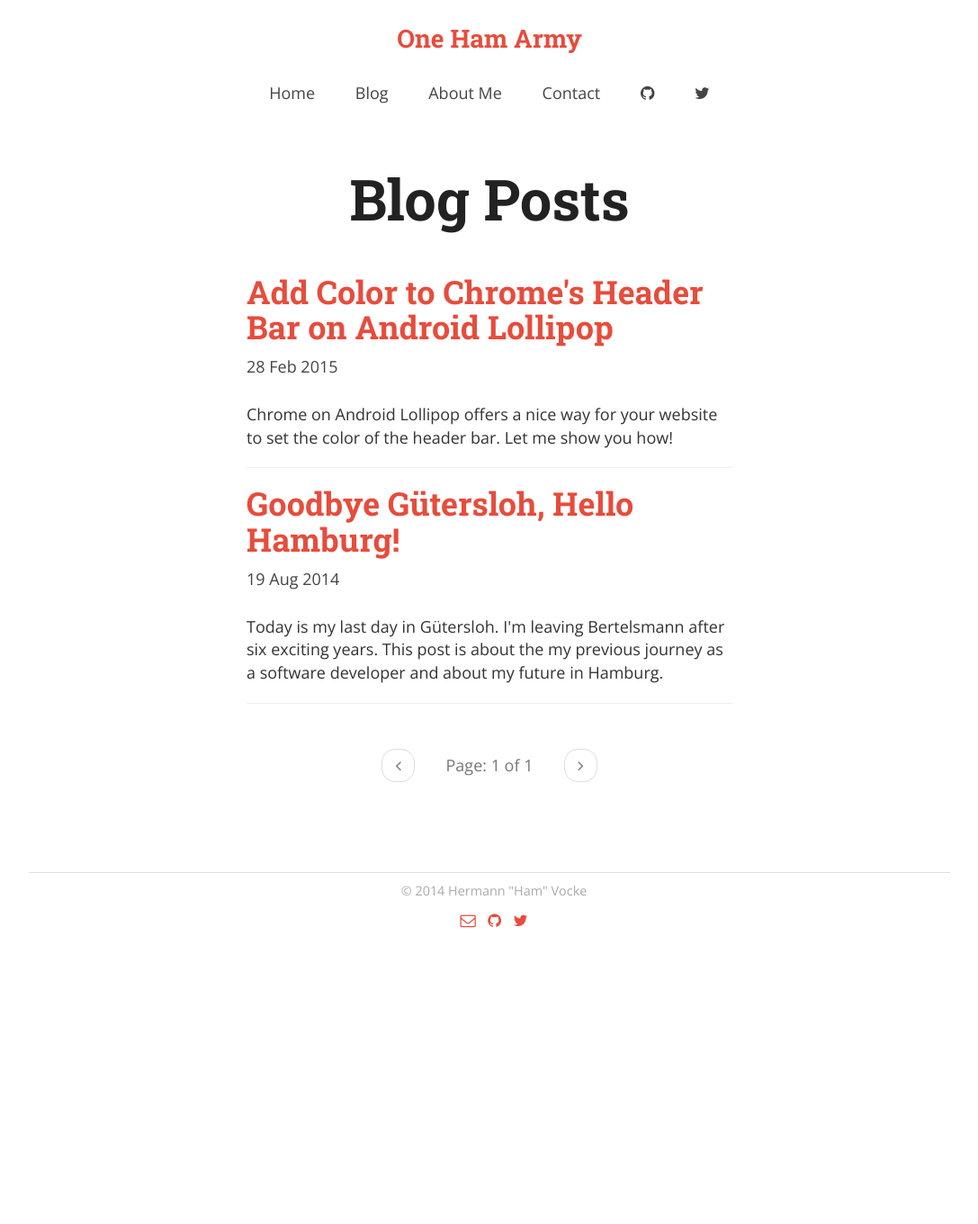
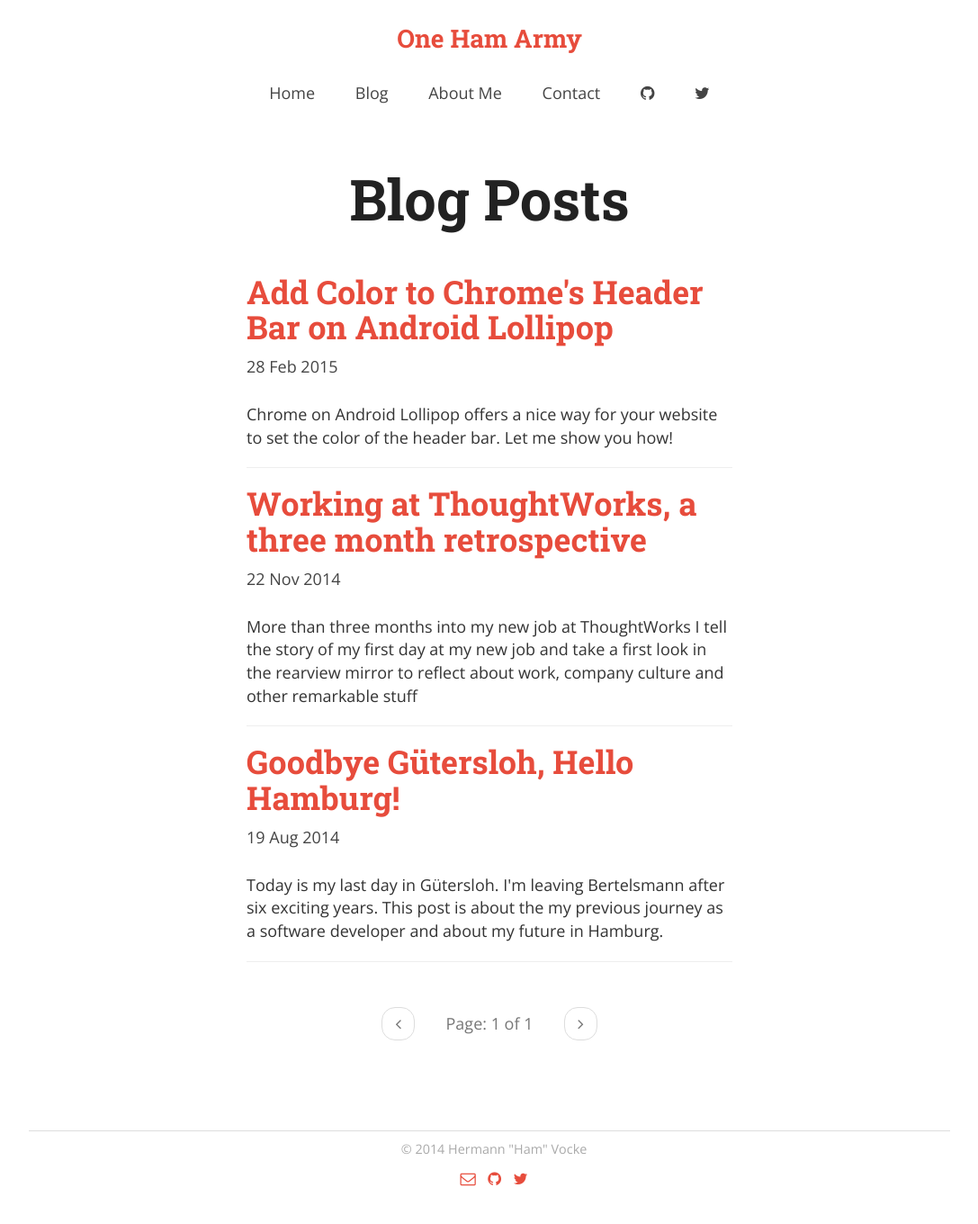
Before and after one commit to hamvocke/hamvocke.github.io, a Jekyll site: the page built from blog/index.html, in a window 1280 px wide. Shown: the whole page at 90% size, without its empty margins (96-1183 px from the left). Built offline with Jekyll 4.4.1, drawn with Linux system fonts in a browser that asks for light colours; nearby versions of some CDN libraries; Markdown is read by kramdown in place of the engine named in the settings; the list of posts is cut into pages by our own code; before the commit the page ends 1073 px from its top, so only the background shows below that.

Commit message:
published old review article

```diff
--- a/_drafts/2014-11-17-hallo-hamburg.md
+++ b/_posts/2014-11-22-three-months-tw.md
@@ -1,8 +1,8 @@
 ---
 layout: post
-title: ThoughtWorks, three months in
+title: Working at ThoughtWorks, a three month retrospective
 tags: personal
-excerpt: More than three months into my new job at ThoughtWorks I take a first look in the rearview mirror and reflect about work, company culture and other remarkable stuff
+excerpt: More than three months into my new job at ThoughtWorks I tell the story of my first day at my new job and take a first look in the rearview mirror to reflect about work, company culture and other remarkable stuff
 ---
 
 More than three months ago I took the first step of a fascinating journey: It was my first day at
@@ -10,23 +10,26 @@ More than three months ago I took the first step of a fascinating journey: It wa
 had made me curious and nervous for the past couple of weeks. As it turned out, the anxiety should
 only last until my very first hours at work. After that everything immediately felt like home.
 
-# Breakfast and Handshakes
+# My first day
 My first day at ThoughtWorks started after a night of fairly restless sleep. I woke up way too early
 that Monday morning and everything felt unfamiliar. A different apartment to
 wake up in, an unknown way to work, being a complete stranger in a big city. _"This will take ages to
 get used to"_, was the thought that constantly accompanied me.
 
+
+## Breakfast and Handshakes
 I took public transport to the office that morning which worked way better than I
 expected, considering I am a complete public transport dilettante. So there I was, outside of the new
 office, way ahead of my time and hesitant to enter. I grabbed a coffee from a shop at the corner and
 decided to wait outside since I did not want to be the first on the scene.
 
-When I finally entered the office I was greeted by a sweet breakfast with Franzbrötchen, Croissants
+When I finally entered the office I was greeted by a sweet breakfast with
+[Franzbrötchen](https://en.wikipedia.org/wiki/Franzbr%C3%B6tchen), Croissants
 and more people than I could ever remember in such a short time. Everyone was keen to introduce themselves
 and curious to hear who I was and what I had to tell.
 
 
-# Polyglot projects and the best tools for the job
+## Polyglot projects and the best tools for the job
 Right during our breakfast I was told which project I'd be assigned to. I only got to know the project's name
 so I was eager to get to know more about what would keep me occupied for the next months. After
 a short time of fiddling around with my new notebook I had a session in which I was introduced to
@@ -100,3 +103,24 @@ we get from working with not completely understood technology and domains. Worki
 will help you with that.
 5. Spread the knowledge. You reduce the [Bus Factor](http://en.wikipedia.org/wiki/Bus_factor) if at
 least two people know about each topic and therefore reduce the risk for the entire project.
+
+## Keep it simple, stupid
+The [KISS principle](https://en.wikipedia.org/wiki/KISS_principle) is applied everywhere and I
+love it. Keep it as simple as possible, avoid
+over-engineering, don't try to make things unnecessarily complex. This mentality is applied to
+technological and business decisions and really helps us moving fast and getting stuff done.
+
+## Contribute to the community
+One thing you can clearly feel while being around at ThoughtWorks is the strong community focus.
+Internally as well as externally ThoughtWorkers try to contribute as much to their communities as
+they can. There are talks on a widespread range of topics every friday over lunchtime, free for
+every ThoughtWorker to join. Externally, people organize and participate in meetups, hackathons,
+even conferences for the local communities. Its something that everyone in the company values.
+Giving and contributing instead of just taking is something people strive for. And rightly so. You
+get to learn so much more as soon as you start contributing instead of just consuming.
+
+# Moving forward
+It's been a great three months so far. I've met amazingly knowledgeable, genuinely friendly and helpful people and
+I'm looking forward to working with these people in the future. I'm excited to be able to keep on
+learning new stuff every day and to contribute to the community. As it turns out it's been a great
+decision to go to Hamburg!
```
Also changed, not shown: other parts of _posts/2014-11-22-three-months-tw.md (+1 -1 lines).
